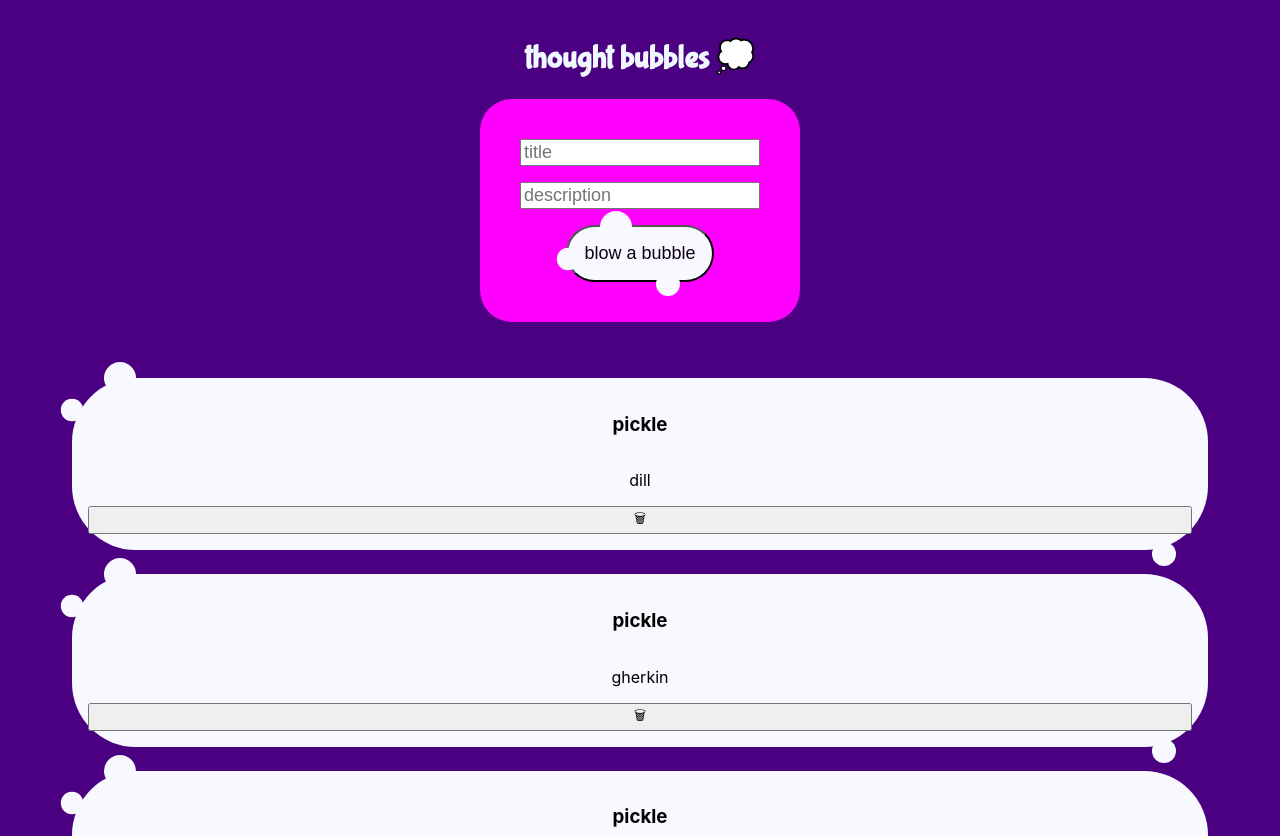
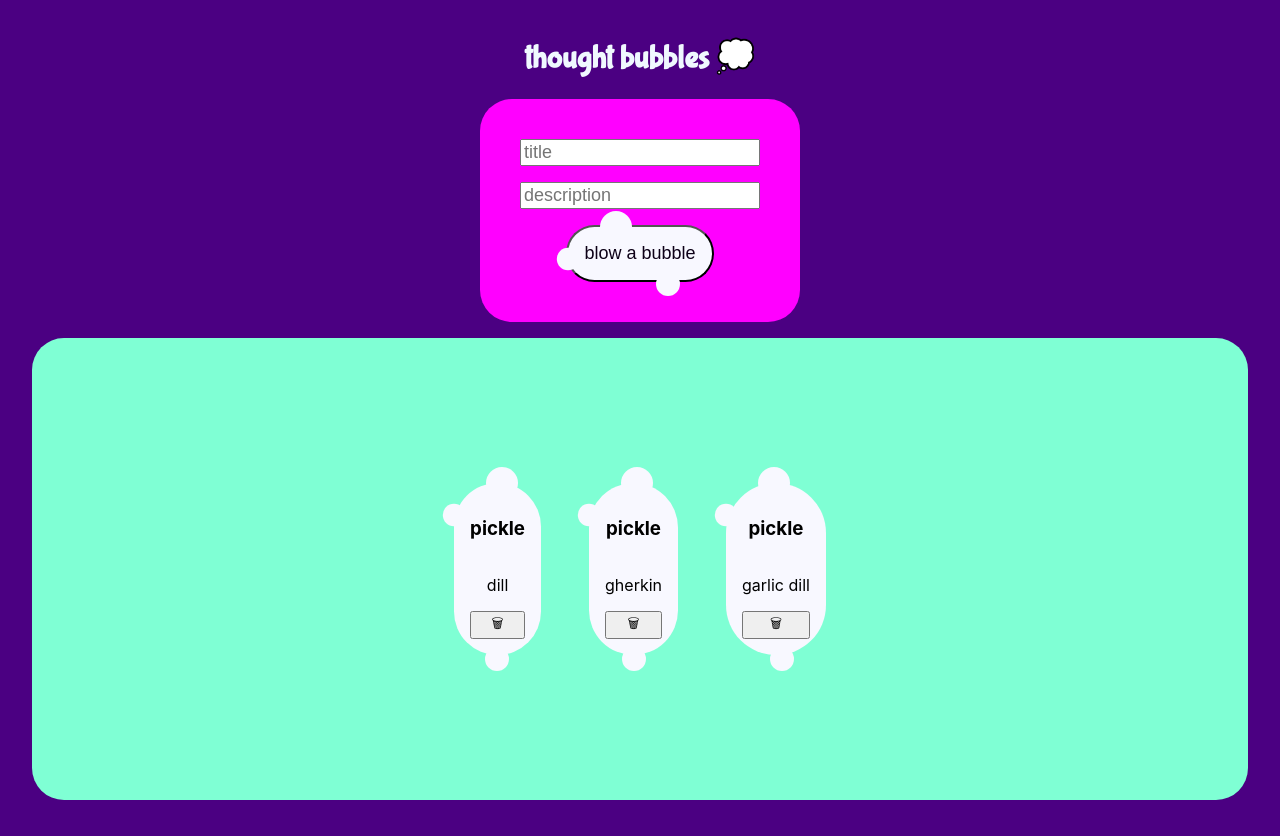
Before and after one commit to nichelicorn/thought-bubbles, a React (Create React App) app: page / in a window 1280 px wide. Shown: the top 836 px of the page. Built offline with nearby package versions, Linux system fonts and the light colour scheme.

Commit message:
💅 Update Ideas styling

```diff
--- a/src/App.css
+++ b/src/App.css
@@ -8,6 +8,7 @@ body {
 
 .App {
   display: flex;
+  height: 100vh;
   flex-direction: column;
   padding: 1rem;
   text-align: center;
--- a/src/Card.css
+++ b/src/Card.css
@@ -1,4 +1,4 @@
-/* Styling for Card component */
+/* Styles for Card components */
 
 .card {
   /* .box-sizing: border-box;
--- a/src/Ideas.css
+++ b/src/Ideas.css
@@ -1,20 +1,16 @@
-/* Styling for the Ideas component */
+/* Styles for the Ideas component */
 
 .ideas-wrap {
-  /* padding: 1.2rem;
-  display: grid;
-  grid-template-columns: repeat(3, 1fr);
-  grid-gap: 1.2rem; */
-  /* display: flex; */
-  /* background-color: fuchsia; */
-  padding: 1rem;
-  /* border-radius: 2rem; */
-  /* min-width: 30%; */
-  /* max-width: 80%; */
-  /* min-height: 3rem; */
-  margin: 1rem;
-  position: relative;
+  display: flex;
   align-items: center;
   justify-content: center;
-  text-align: center;
+  position: relative;
+  background-color: aquamarine;
+  border-radius: 2rem;
+  height: 100%;
+  margin: 1rem;
+  padding: 1.2rem;
+  /* display: grid; */
+  /* grid-template-columns: repeat(3, 1fr); */
+  /* grid-gap: 1.2rem; */
 }
```
